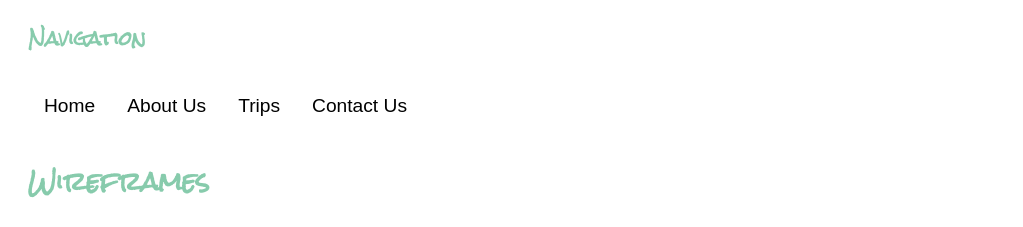
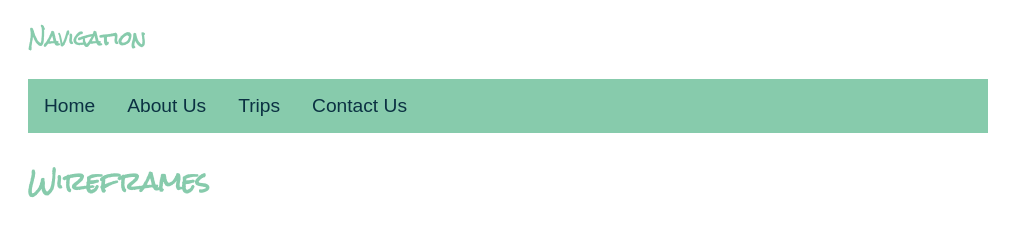
Before and after one commit to LokiObahoshe/wdd130, a plain HTML site: page wwr/site-plan-rafting.html in a window 1280 px wide. Shown: the part 2214-2441 px from the top of the page, without its empty margins (0-1023 px from the left). Drawn offline with Linux system fonts and the light colour scheme.

Commit message:
raftingsiteplanwdd130#3

```diff
--- a/wwr/site-plan-rafting.html
+++ b/wwr/site-plan-rafting.html
@@ -53,9 +53,9 @@
 
             <h2>Wireframes</h2>
             <h3>Home Page Wireframe</h3>
-            <img src="https://byui-cse.github.io/wdd130-ww-course/images/wrr/wrr-wireframe-home.png" alt="Home Page Wireframe Example Design" width="700">
+            <img src="http://byui-cse.github.io/wdd130-ww-course/images/wwr/wwr-wireframe-home.png" alt="Home Page Wireframe Example Design" width="700">
             <h3>About Us Page Wireframe</h3>
-            <img src="https://byui-cse.github.io/wdd130-ww-course/images/wrr/wwr-wireframe-aboutus-update.png" alt="About Us Page Wireframe Design" width="700">
+            <img src="http://byui-cse.github.io/wdd130-ww-course/images/wwr/wwr-wireframe-aboutus-update.png" alt="About Us Page Wireframe Design" width="700">
         </main>
         <footer>
             <p>©️2024 | Rafting Site Document | Rebecca Sonderegger | WDD130</p>
--- a/wwr/styles/site-plan-rafting.css
+++ b/wwr/styles/site-plan-rafting.css
@@ -7,10 +7,10 @@
     --accent2-color: #8AC4FF;
     --heading-font: 'Rock Salt', serif;
     --paragraph-font: sans-serif, serif;
-    --nav-background-color: 0;
-    --nav-link-color: 0;
-    --nav-hover-link-color: 0;
-    --nav-hover-background-color: 0;
+    --nav-background-color: #87CBAC;;
+    --nav-link-color: #0B3142;
+    --nav-hover-link-color: #0F5257;
+    --nav-hover-background-color: #8AC4FF;
 
 }
 
```
